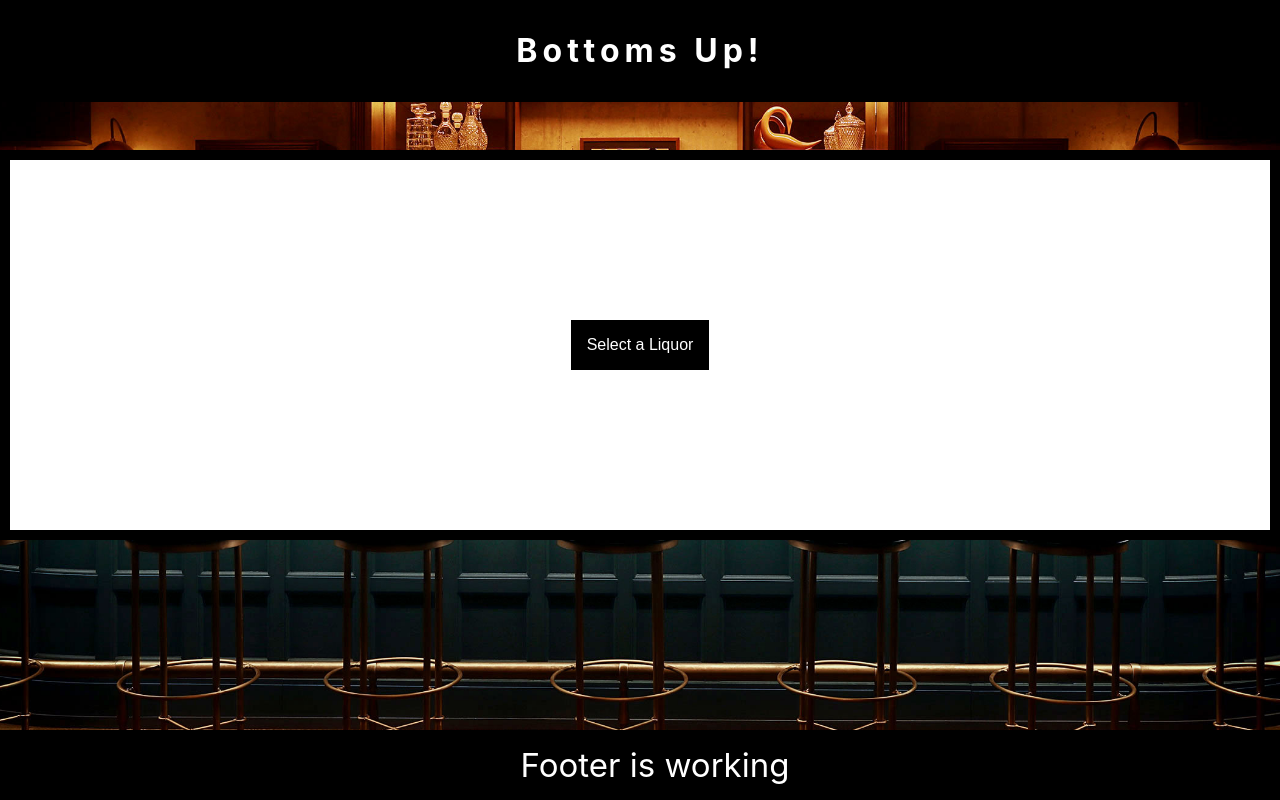
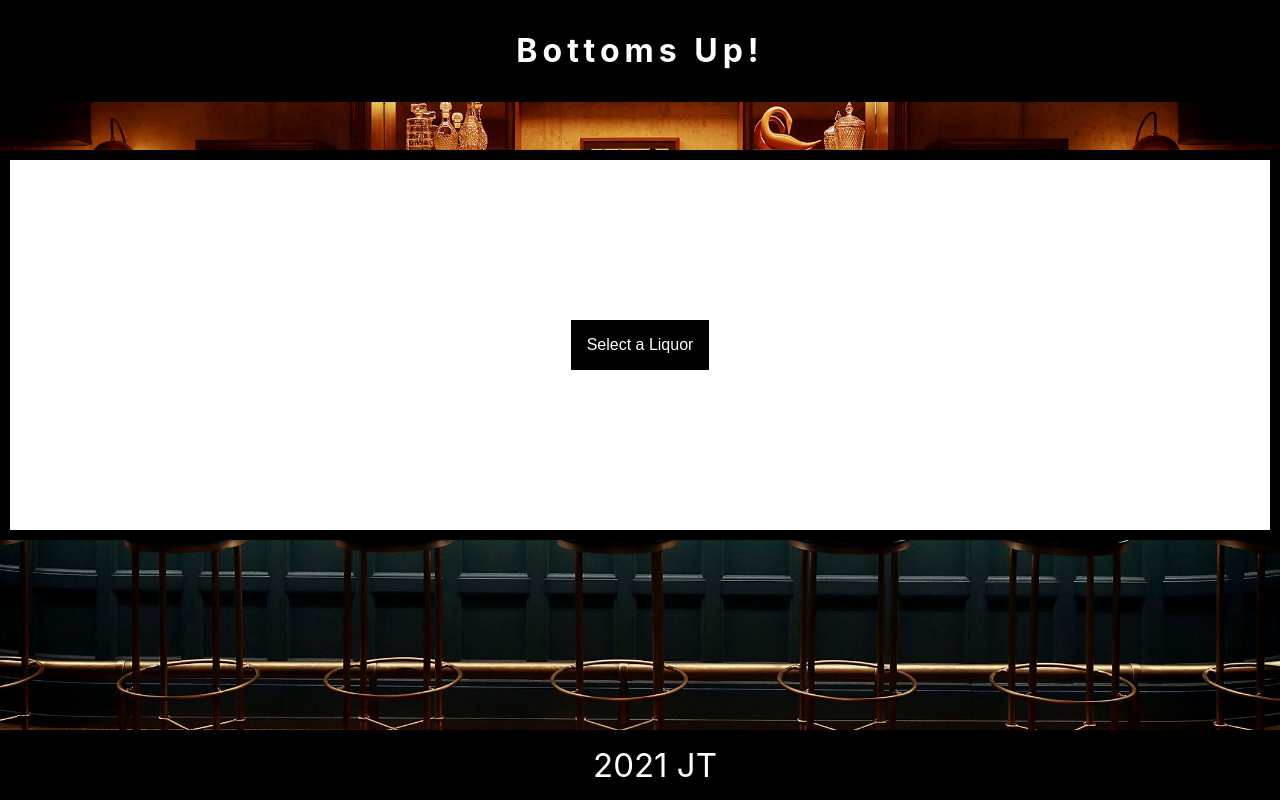
Before and after one commit to taubman33/bottomsup, a React (Create React App) app in the folder my-app/: page / in a window 1280 px wide. Built offline with nearby package versions, Linux system fonts and the light colour scheme; no server answers.

Commit message:
Update Footer.jsx

```diff
--- a/my-app/src/components/Footer.jsx
+++ b/my-app/src/components/Footer.jsx
@@ -7,7 +7,7 @@ class Footer extends Component{
           <div className="Footer">
             <footer>
 
-          Footer is working
+          2021 JT
 
           </footer>
           </div>
```
